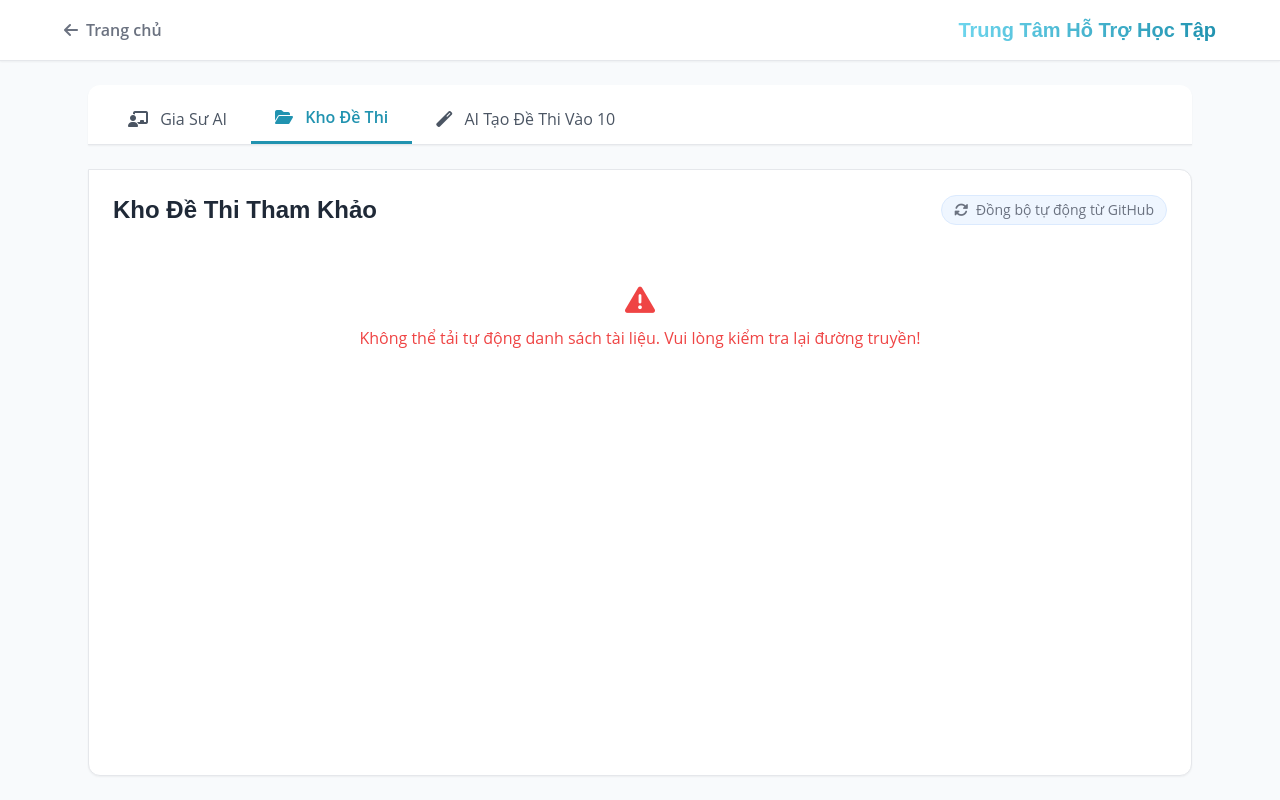
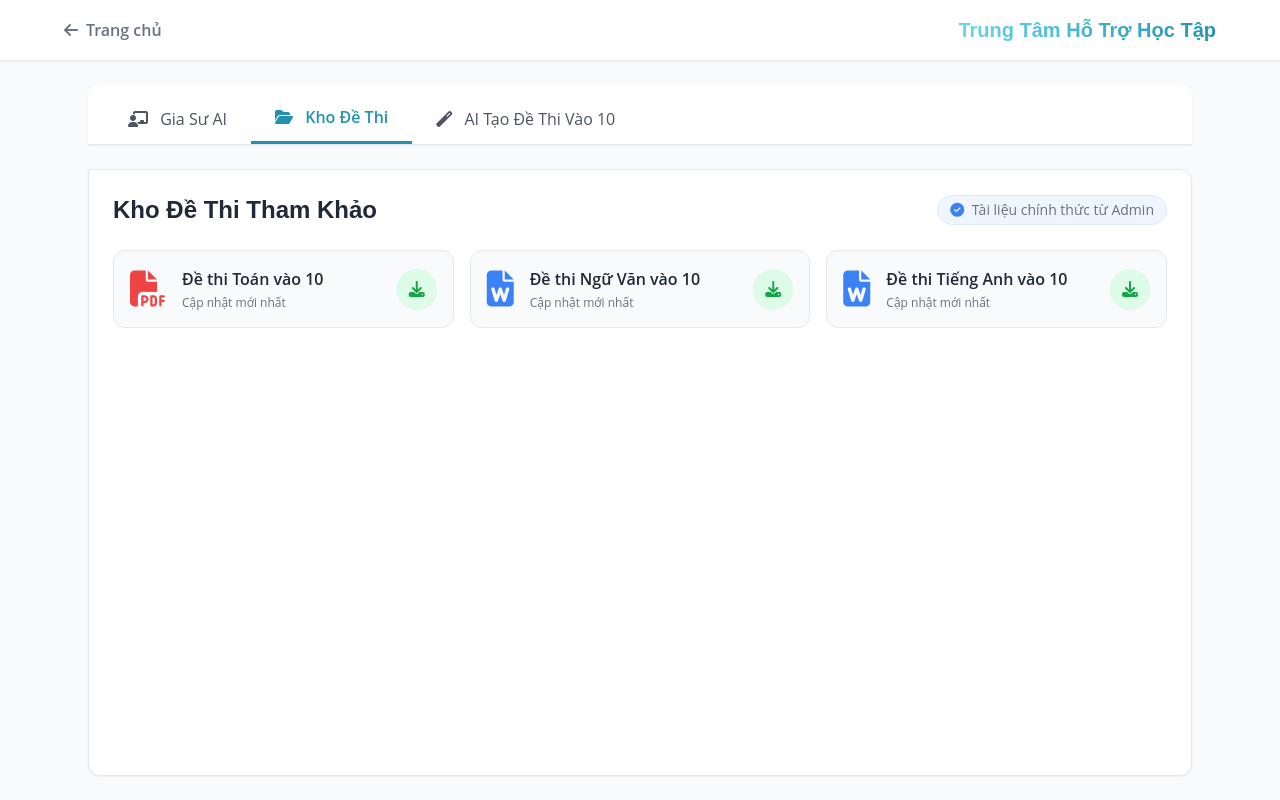
Before and after one commit to duankhoahocgiaoduc-tech/duankhoahocgiaoduc, a plain HTML site: page hocluyen.html in a window 1280 px wide. Both pictures are taken after a click on the button "Kho Đề Thi". Drawn offline with nearby package versions, Linux system fonts and the light colour scheme; no server answers.

Commit message:
hocluyen.html

```diff
--- a/hocluyen.html
+++ b/hocluyen.html
@@ -81,7 +81,6 @@
             </button>
         </div>
 
-        <!-- TAB 1: GIA SƯ AI -->
         <div id="tab-giasu" class="tab-content flex-1 bg-white rounded-b-xl rounded-tr-xl shadow-sm border border-gray-200 flex flex-col h-[600px]">
             <div id="giasu-chat" class="flex-1 overflow-y-auto p-6 space-y-4 hide-scrollbar bg-slate-50">
                 <div class="flex items-start gap-3">
@@ -104,21 +103,18 @@
             </div>
         </div>
 
-        <!-- TAB 2: KHO ĐỀ THI TỰ ĐỘNG -->
         <div id="tab-khode" class="tab-content hidden flex-1 bg-white rounded-b-xl rounded-tr-xl shadow-sm border border-gray-200 p-6">
             <div class="flex justify-between items-center mb-6">
                 <h2 class="text-2xl font-heading font-bold text-gray-800">Kho Đề Thi Tham Khảo</h2>
                 <div class="text-sm text-gray-500 bg-blue-50 px-3 py-1 rounded-full border border-blue-100">
-                    <i class="fas fa-[#2193B0] fa-sync-alt mr-1"></i> Đồng bộ tự động từ GitHub
+                    <i class="fas fa-check-circle text-blue-500 mr-1"></i> Tài liệu chính thức từ Admin
                 </div>
             </div>
 
             <div class="grid grid-cols-1 md:grid-cols-2 lg:grid-cols-3 gap-4" id="file-grid">
-                <!-- Danh sách file sẽ tự động render tại đây -->
                 </div>
         </div>
 
-        <!-- TAB 3: AI TẠO ĐỀ THI VÀO 10 -->
         <div id="tab-taode" class="tab-content hidden flex-1 bg-white rounded-b-xl rounded-tr-xl shadow-sm border border-gray-200 flex flex-col lg:flex-row overflow-hidden h-[600px]">
             <div class="w-full lg:w-1/3 bg-gray-50 border-b lg:border-b-0 lg:border-r border-gray-200 p-6 flex flex-col">
                 <h2 class="text-xl font-heading font-bold text-gray-800 mb-6">Tùy chỉnh Đề thi vào 10</h2>
@@ -206,6 +202,7 @@
             const userText = giasuInput.value.trim();
             if (!userText || isTutorThinking) return;
 
+            // Render User Message
             const userDiv = document.createElement('div');
             userDiv.className = 'flex items-start gap-3 flex-row-reverse';
             userDiv.innerHTML = `<div class="w-10 h-10 rounded-full bg-gray-200 flex items-center justify-center text-gray-600 shrink-0 shadow-sm"><i class="fas fa-user"></i></div>
@@ -214,6 +211,7 @@
             giasuInput.value = '';
             giasuChat.scrollTop = giasuChat.scrollHeight;
 
+            // Render Loading
             const loadingDiv = document.createElement('div');
             loadingDiv.className = 'flex items-start gap-3';
             loadingDiv.innerHTML = `<div class="w-10 h-10 rounded-full bg-gradient-to-r from-primary to-secondary flex items-center justify-center text-white shrink-0"><i class="fas fa-robot"></i></div>
@@ -242,6 +240,7 @@
                 if (!response.ok) throw new Error("Lỗi kết nối API");
                 const data = await response.json();
 
+                // Nối trực tiếp câu cảnh báo vào phản hồi của AI
                 const reply = (data.reply || data.text || "Xin lỗi, thầy cô không thể phản hồi lúc này.") + aiDisclaimerText;
 
                 giasuChat.removeChild(loadingDiv);
@@ -264,92 +263,57 @@
         });
 
         // ----------------------------------------------------
-        // TÍNH NĂNG 2: KHO ĐỀ THI TỰ ĐỘNG (ĐỒNG BỘ GITHUB API)
+        // TÍNH NĂNG 2: KHO ĐỀ THI TĨNH (ĐÃ ĐỒNG BỘ GITHUB)
         // ----------------------------------------------------
-        async function loadGitHubFiles() {
+
+        const staticFiles = [
+            {
+                title: "Đề thi Toán vào 10",
+                fileName: "detoan.pdf",
+                path: "./tailieu/detoan.pdf",
+                icon: "fa-file-pdf",
+                color: "text-red-500",
+                date: "Cập nhật mới nhất"
+            },
+            {
+                title: "Đề thi Ngữ Văn vào 10",
+                fileName: "devan.docx",
+                path: "./tailieu/devan.docx",
+                icon: "fa-file-word",
+                color: "text-blue-500",
+                date: "Cập nhật mới nhất"
+            },
+            {
+                title: "Đề thi Tiếng Anh vào 10",
+                fileName: "deanh.docx",
+                path: "./tailieu/deanh.docx",
+                icon: "fa-file-word",
+                color: "text-blue-500",
+                date: "Cập nhật mới nhất"
+            }
+        ];
+
+        function loadStaticFiles() {
             const fileGrid = document.getElementById('file-grid');
-            fileGrid.innerHTML = `
-                <div class="col-span-full text-center py-8 text-gray-500">
-                    <i class="fas fa-spinner fa-spin text-3xl mb-2 text-primary"></i>
-                    <p>Đang tải danh sách tài liệu mới nhất...</p>
-                </div>
-            `;
+            fileGrid.innerHTML = '';
 
-            const apiUrl = 'https://api.github.com/repos/duankhoahocgiaoduc-tech/duankhoahocgiaoduc/contents/tailieu';
-
-            try {
-                const response = await fetch(apiUrl);
-                if (!response.ok) throw new Error("Không thể tải danh sách từ GitHub");
-
-                const files = await response.json();
-
-                // Lọc bỏ file README.md và chỉ giữ lại các file thực tế
-                const docFiles = files.filter(file => file.type === 'file' && file.name.toLowerCase() !== 'readme.md');
-
-                if (docFiles.length === 0) {
-                    fileGrid.innerHTML = `
-                        <div class="col-span-full text-center py-8 text-gray-400">
-                            <i class="fas fa-folder-open text-4xl mb-2"></i>
-                            <p>Chưa có tài liệu nào trong thư mục tailieu.</p>
-                        </div>
-                    `;
-                    return;
-                }
-
-                fileGrid.innerHTML = ''; // Xóa trạng thái loading
-
-                docFiles.forEach(file => {
-                    const fileName = file.name;
-                    const ext = fileName.split('.').pop().toLowerCase();
-
-                    // Phân loại icon và màu sắc theo đuôi file
-                    let icon = 'fa-file-alt';
-                    let color = 'text-gray-500';
-
-                    if (ext === 'pdf') {
-                        icon = 'fa-file-pdf';
-                        color = 'text-red-500';
-                    } else if (['doc', 'docx'].includes(ext)) {
-                        icon = 'fa-file-word';
-                        color = 'text-blue-500';
-                    } else if (['xls', 'xlsx'].includes(ext)) {
-                        icon = 'fa-file-excel';
-                        color = 'text-green-500';
-                    } else if (['png', 'jpg', 'jpeg'].includes(ext)) {
-                        icon = 'fa-file-image';
-                        color = 'text-purple-500';
-                    }
-
-                    // Đường dẫn tương đối trỏ trực tiếp đến file trong thư mục tailieu
-                    const filePath = `./tailieu/${encodeURIComponent(fileName)}`;
-
+            staticFiles.forEach(file => {
                 fileGrid.innerHTML += `
                     <div class="border border-gray-200 rounded-xl p-4 flex items-center gap-4 hover:shadow-md transition bg-gray-50 group">
-                            <i class="fas ${icon} text-4xl ${color}"></i>
+                        <i class="fas ${file.icon} text-4xl ${file.color}"></i>
                         <div class="flex-1 min-w-0">
-                                <h4 class="font-semibold text-gray-800 truncate" title="${escapeHtml(fileName)}">${escapeHtml(fileName)}</h4>
-                                <p class="text-xs text-gray-500 mt-1">Định dạng ${ext.toUpperCase()}</p>
+                            <h4 class="font-semibold text-gray-800 truncate" title="${file.title}">${file.title}</h4>
+                            <p class="text-xs text-gray-500 mt-1">${file.date}</p>
                         </div>
-                            <a href="${filePath}" download="${escapeHtml(fileName)}" target="_blank" title="Xem / Tải xuống" class="w-10 h-10 rounded-full bg-green-100 text-green-600 flex items-center justify-center hover:bg-green-600 hover:text-white transition cursor-pointer shadow-sm">
+                        <a href="${file.path}" download="${file.fileName}" target="_blank" title="Tải xuống" class="w-10 h-10 rounded-full bg-green-100 text-green-600 flex items-center justify-center hover:bg-green-600 hover:text-white transition cursor-pointer shadow-sm">
                             <i class="fas fa-download"></i>
                         </a>
                     </div>
                 `;
             });
-
-            } catch (err) {
-                console.error(err);
-                fileGrid.innerHTML = `
-                    <div class="col-span-full text-center py-8 text-red-500">
-                        <i class="fas fa-exclamation-triangle text-3xl mb-2"></i>
-                        <p>Không thể tải tự động danh sách tài liệu. Vui lòng kiểm tra lại đường truyền!</p>
-                    </div>
-                `;
-            }
         }
 
-        // Chạy hàm quét tài liệu tự động
-        loadGitHubFiles();
+        loadStaticFiles();
 
         // ----------------------------------------------------
         // TÍNH NĂNG 3: AI TẠO ĐỀ ÔN TẬP
@@ -389,6 +353,7 @@
                 if (!response.ok) throw new Error("Lỗi API sinh đề");
                 const data = await response.json();
 
+                // Nối trực tiếp câu cảnh báo vào dữ liệu trả ra
                 const replyData = (data.reply || "Không có dữ liệu") + aiDisclaimerText;
 
                 const cleanHTML = DOMPurify.sanitize(marked.parse(replyData));
```
Lines whose indentation alone changed are shown as unchanged.
